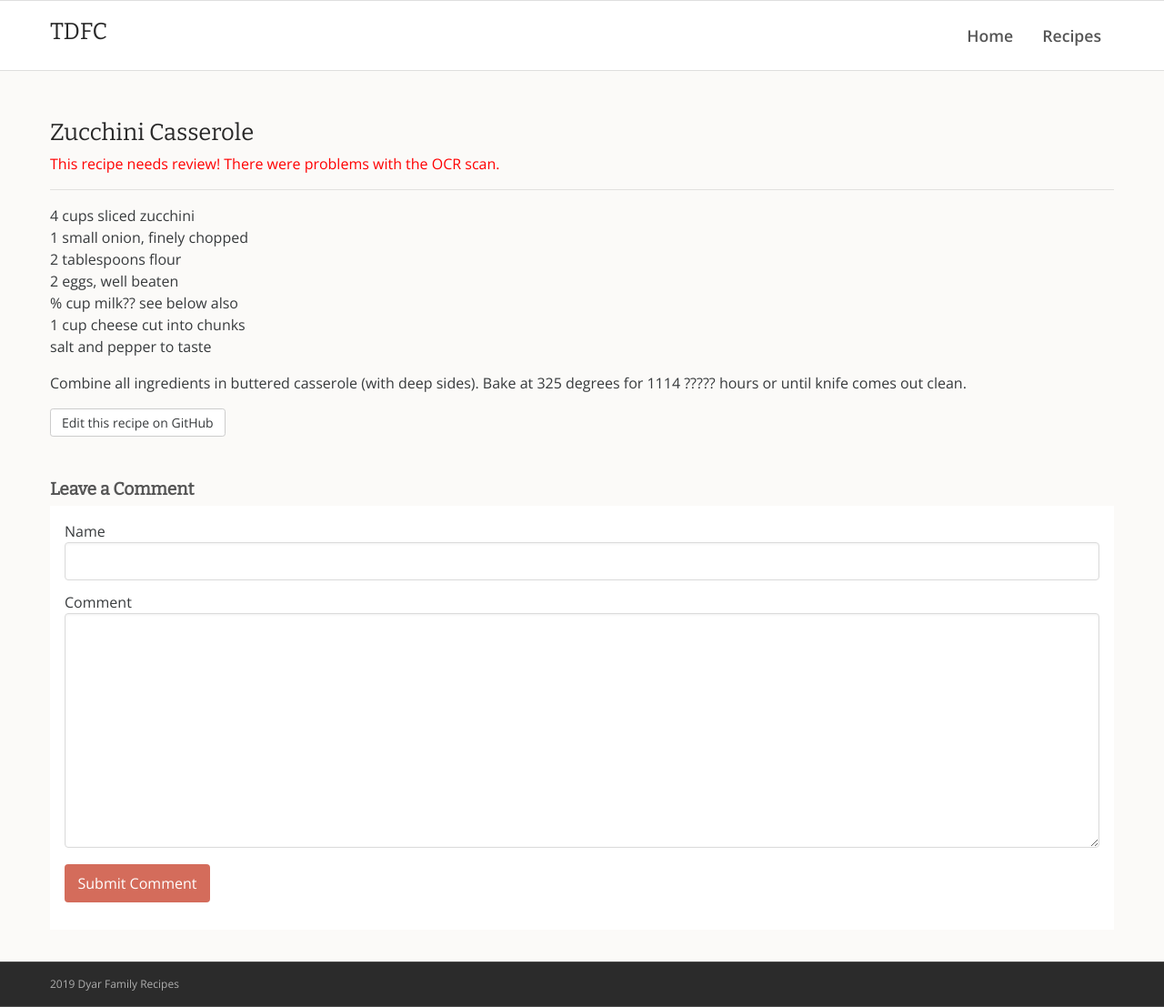
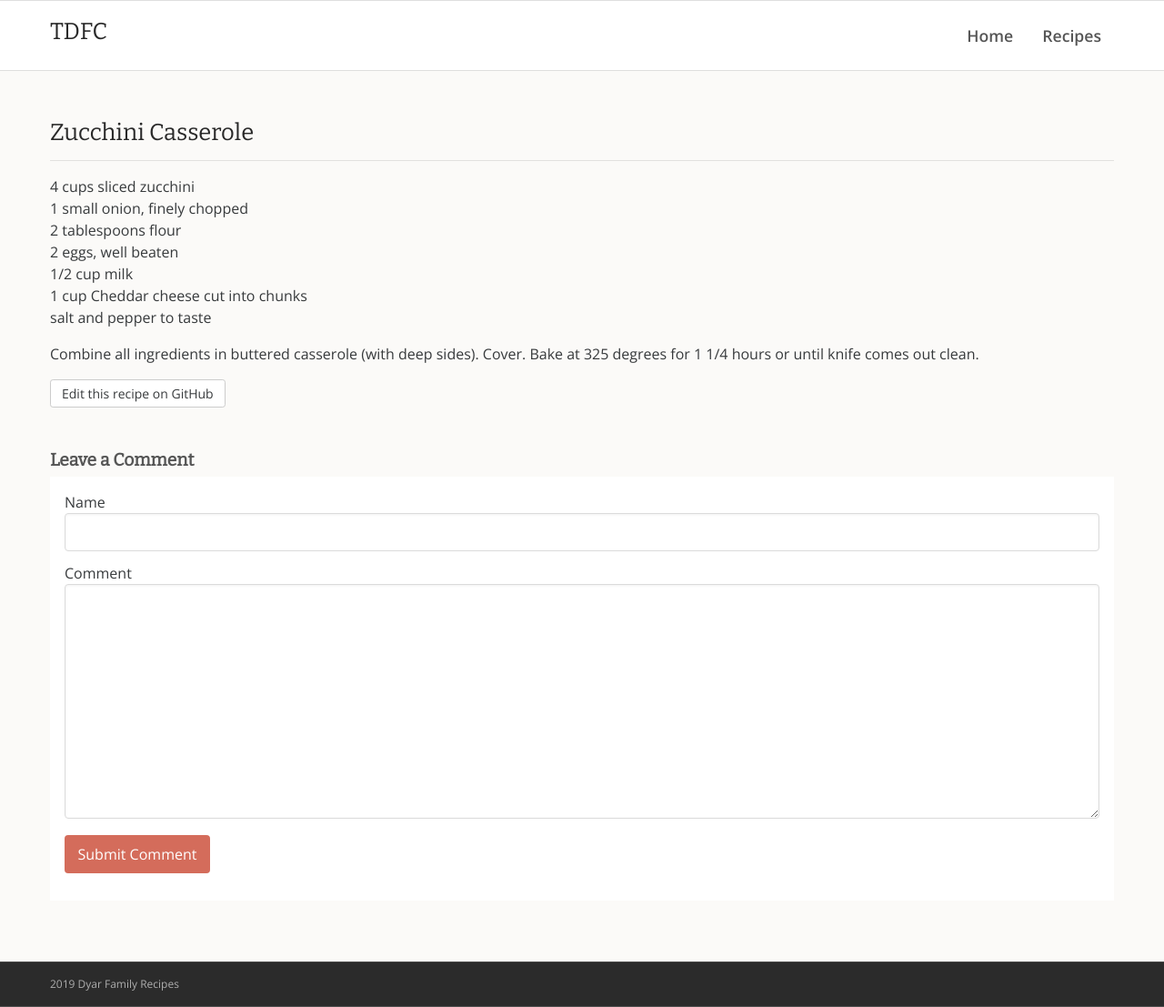
Before and after one commit to rdyar/tdfc, a Jekyll site: the page built from _odds-and-ends/zucchini-casserole.md, in a window 1280 px wide and 1107 px high. Shown: the whole window at 91% size. Built offline with Jekyll 4.4.1, drawn with Linux system fonts in a browser that asks for light colours.

Commit message:
Update zucchini-casserole.md

```diff
--- a/_odds-and-ends/zucchini-casserole.md
+++ b/_odds-and-ends/zucchini-casserole.md
@@ -1,14 +1,13 @@
 ---
-s: r
 ---
 
 4 cups sliced zucchini
 1 small onion, finely chopped
 2 tablespoons flour
 2 eggs, well beaten
-% cup milk?? see below also
-1 cup cheese cut into chunks
+1/2 cup milk
+1 cup Cheddar cheese cut into chunks
 salt and pepper to taste
 
-Combine all ingredients in buttered casserole (with deep sides). Bake at 325 degrees for 1114 ?????
+Combine all ingredients in buttered casserole (with deep sides). Cover. Bake at 325 degrees for 1 1/4
 hours or until knife comes out clean.
```
